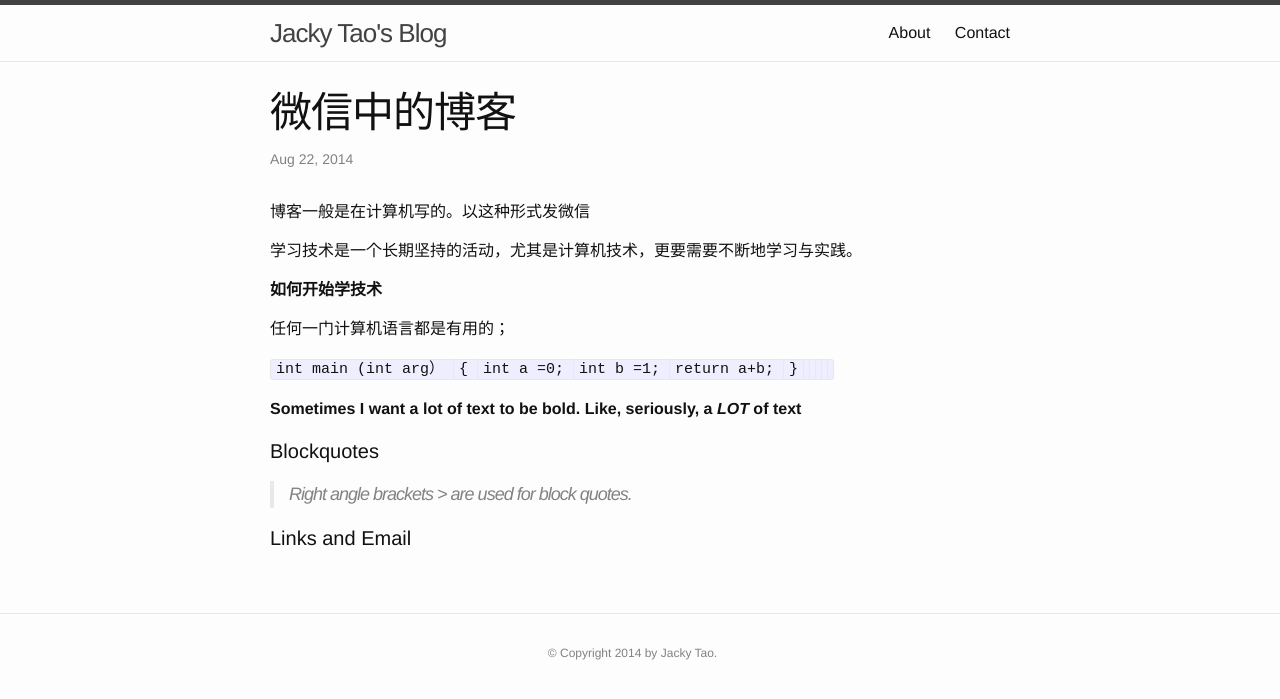
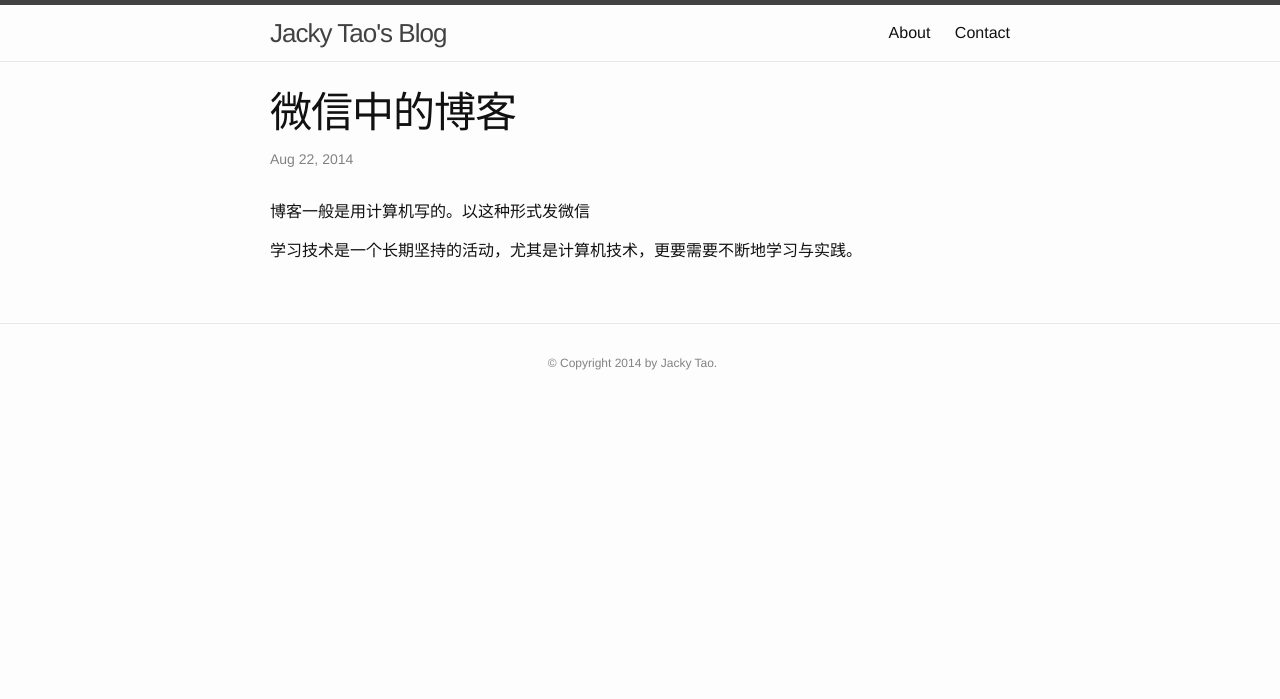
Before and after one commit to taohaolong/taohaolong.github.com, a Jekyll site: the page built from _posts/2014-08-22-writeb.markdown, in a window 1280 px wide. Shown: the top 699 px of the page. Built offline with Jekyll 4.4.1, drawn with Linux system fonts in a browser that asks for light colours.

Commit message:
Update 2014-08-22-writeb.markdown

```diff
--- a/_posts/2014-08-22-writeb.markdown
+++ b/_posts/2014-08-22-writeb.markdown
@@ -3,30 +3,10 @@ title: "微信中的博客"
 date: "2014-08-22 18:35:21"
 layout: post
 output: html_document
-categories: 陶浩
+categories: tao
 ---
 
 
-博客一般是在计算机写的。以这种形式发微信
+博客一般是用计算机写的。以这种形式发微信
 
 学习技术是一个长期坚持的活动，尤其是计算机技术，更要需要不断地学习与实践。
-
-**如何开始学技术**
-
-任何一门计算机语言都是有用的；
-
-<code>int main (int arg）
-<code>{
-<code>int a =0;
-<code>int b =1;
-<code>return a+b;
-<code>}
-
-**Sometimes I want a lot of text to be bold.
-Like, seriously, a _LOT_ of text**
-
-#### Blockquotes
-
-> Right angle brackets &gt; are used for block quotes.
-
-#### Links and Email
```
